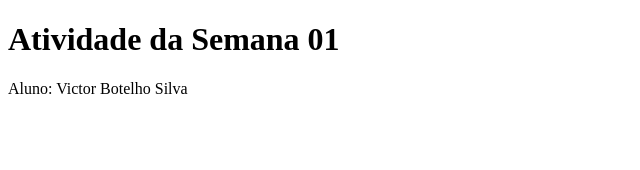
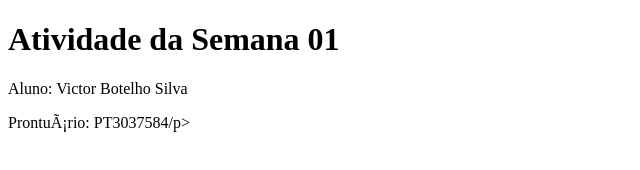
Before and after one commit to Veketi/ptbdwbc_3037584_AC01, a plain HTML site: page index.html in a window 1280 px wide. Shown: the whole page, without its empty margins (0-640 px from the left). Drawn offline with Linux system fonts and the light colour scheme.

Commit message:
Arrumei o último parágrafo

```diff
--- a/index.html
+++ b/index.html
@@ -10,7 +10,7 @@
 <body>
   <h1>Atividade da Semana 01</h1>
   <p>Aluno: Victor Botelho Silva</p>
-  <p><Prontuário: PT3037584/p>
+  <p>Prontuário: PT3037584/p>
 </body>
 
 </html>
```
